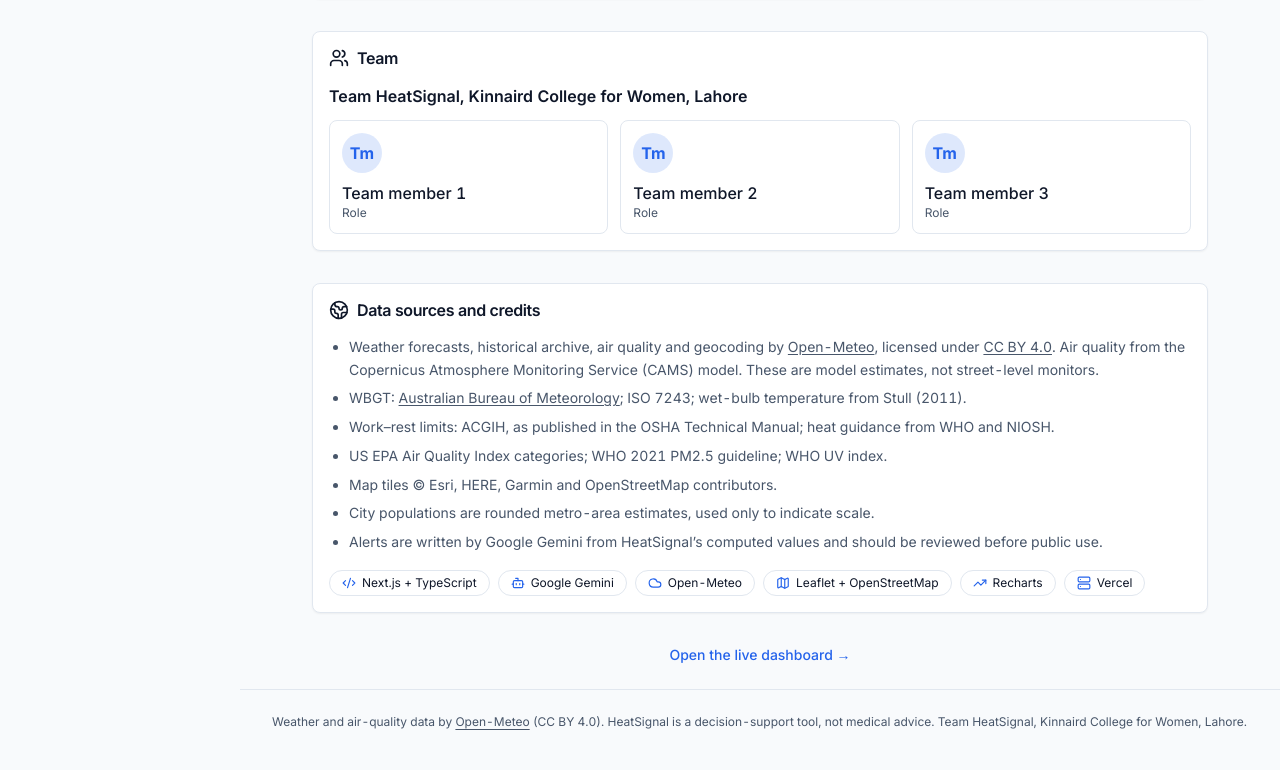
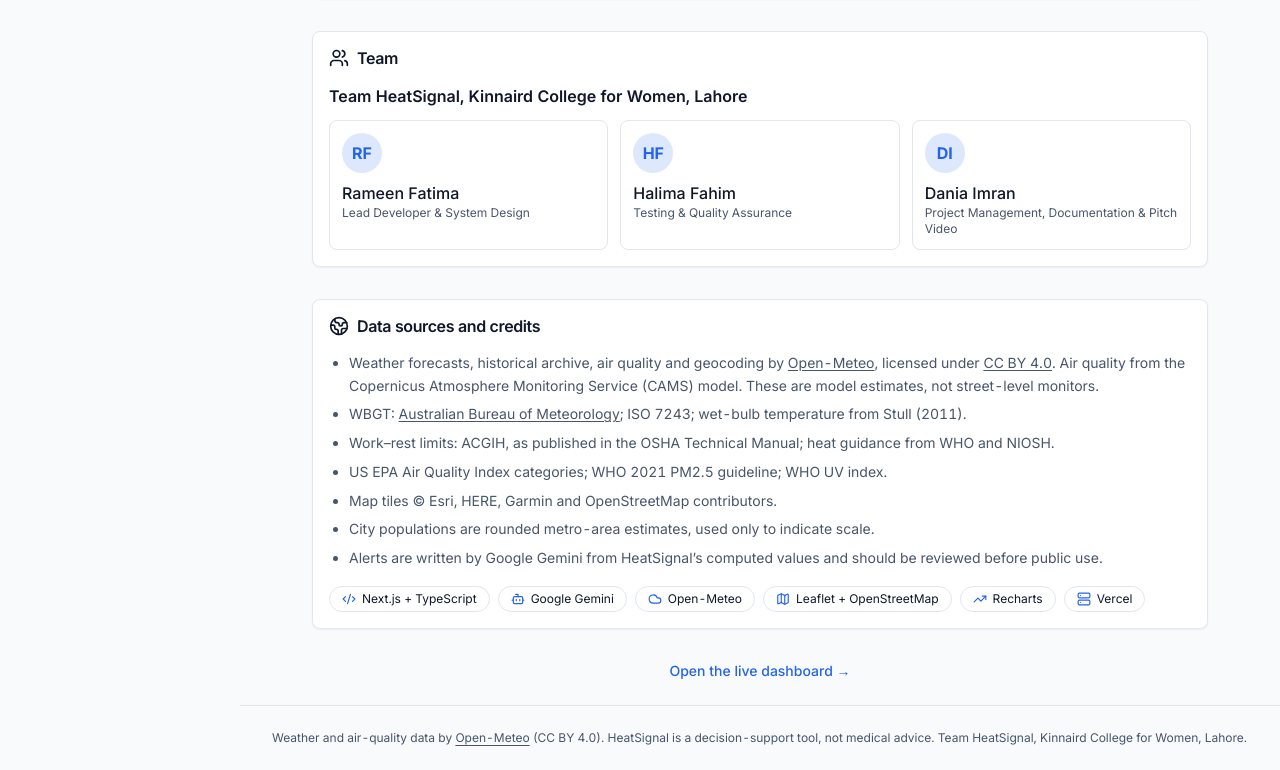
Before and after one commit to Rameen07304/heatsignal, a Next.js app: page /about in a window 1280 px wide. Shown: the part 1941-2711 px from the top of the page. Built offline with nearby package versions, Linux system fonts and the light colour scheme; no server answers.

Commit message:
Add team members to README and About page

```diff
--- a/app/about/page.tsx
+++ b/app/about/page.tsx
@@ -14,11 +14,10 @@ const A = ({ href, children }: { href: string; children: React.ReactNode }) => (
   </a>
 );
 
-// Edit these to add your names and roles.
 const TEAM = [
-  { name: "Team member 1", role: "Role" },
-  { name: "Team member 2", role: "Role" },
-  { name: "Team member 3", role: "Role" },
+  { name: "Rameen Fatima", role: "Lead Developer & System Design" },
+  { name: "Halima Fahim", role: "Testing & Quality Assurance" },
+  { name: "Dania Imran", role: "Project Management, Documentation & Pitch Video" },
 ];
 
 const STEPS = [
```
Also changed, not shown: 1 other file (tests, documents, lock files or other folders).
